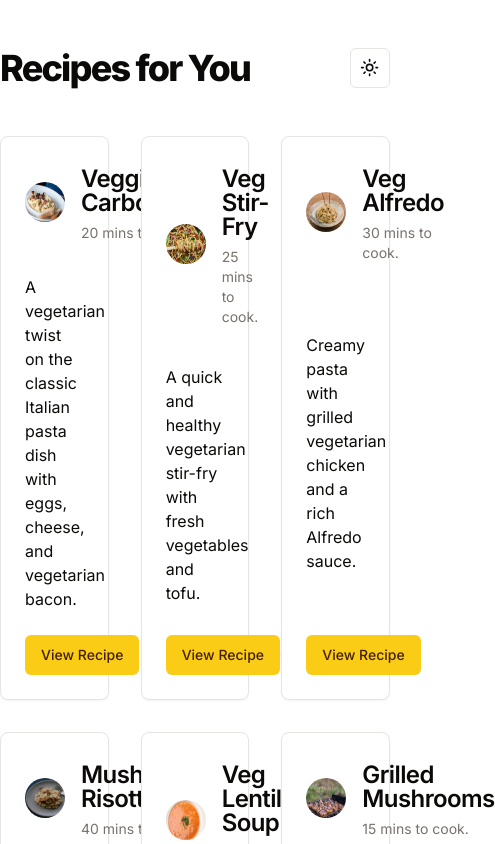
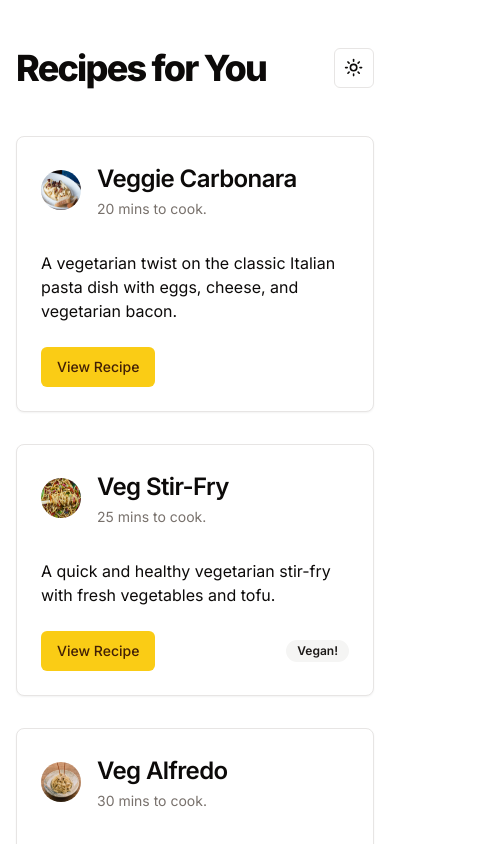
Before and after one commit to Mayur1708mali/shadcn_ui, a Next.js app: page / in a window 390 px wide. Shown: the top 844 px of the page, 495 px wide, since content can reach past the window. Built offline with nearby package versions, Linux system fonts and the light colour scheme.

Commit message:
made web app responsive

```diff
--- a/src/app/layout.tsx
+++ b/src/app/layout.tsx
@@ -24,11 +24,13 @@ export default function RootLayout({
 					defaultTheme='system'
 					enableSystem
 					disableTransitionOnChange>
-					<nav className='flex justify-between'>
-						<h1>Recipes for You</h1>
-						<ThemeSelector />
-					</nav>
-					{children}
+					<div className='m-4'>
+						<nav className='flex justify-between'>
+							<h1>Recipes for You</h1>
+							<ThemeSelector />
+						</nav>
+						{children}
+					</div>
 				</ThemeProvider>
 			</body>
 		</html>
--- a/src/app/loading.tsx
+++ b/src/app/loading.tsx
@@ -3,7 +3,7 @@ import SkeletonCard from '@/components/SkeletonCard';
 export default function loading() {
 	return (
 		<main>
-			<div className='grid grid-cols-3 gap-8'>
+			<div className='grid grid-cols-1 md:grid-cols-2 lg:grid-cols-3 gap-8'>
 				{'abcdefghi'.split('').map((i) => (
 					<SkeletonCard key={i} />
 				))}
--- a/src/app/page.tsx
+++ b/src/app/page.tsx
@@ -29,7 +29,7 @@ export default async function Home() {
 
 	return (
 		<main>
-			<div className='grid grid-cols-3 gap-8'>
+			<div className='grid grid-cols-1 md:grid-cols-2 lg:grid-cols-3 gap-8'>
 				{recipes.map((recipe) => (
 					<Card
 						key={recipe.id}
```
